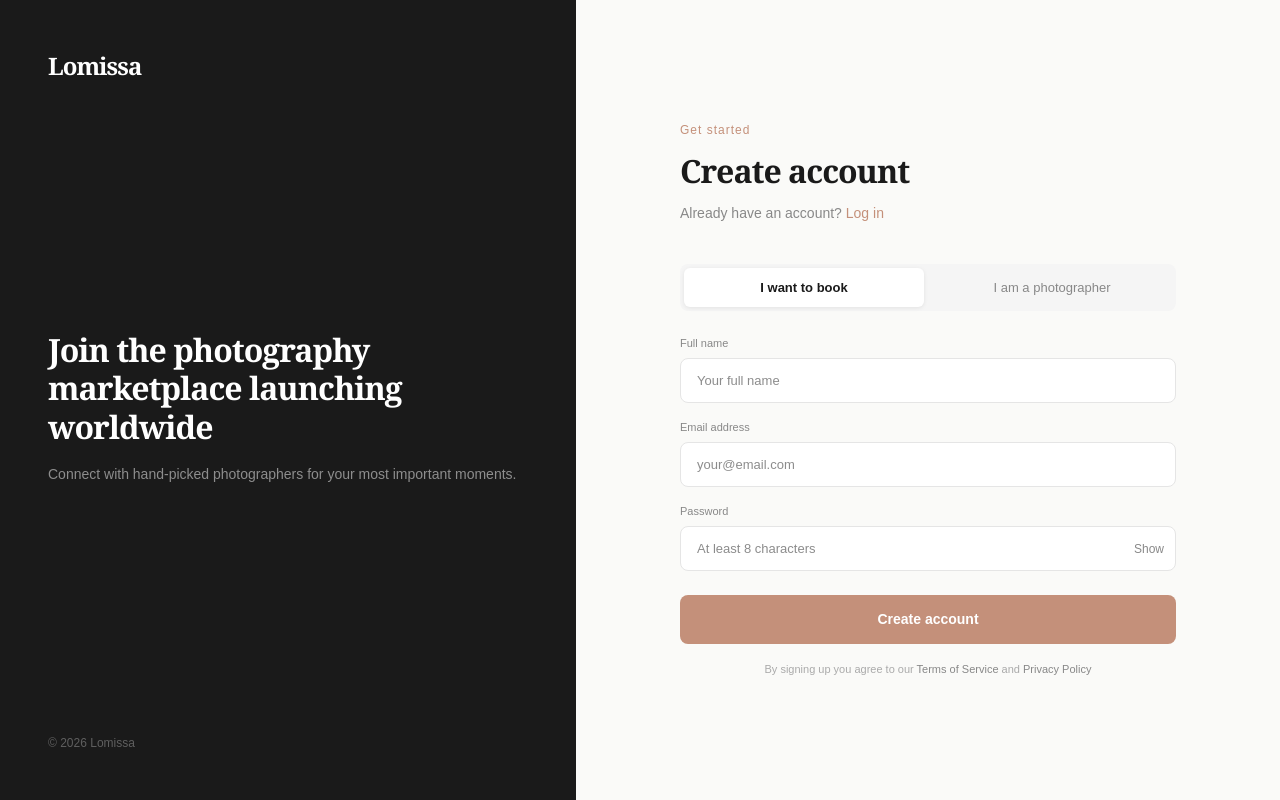
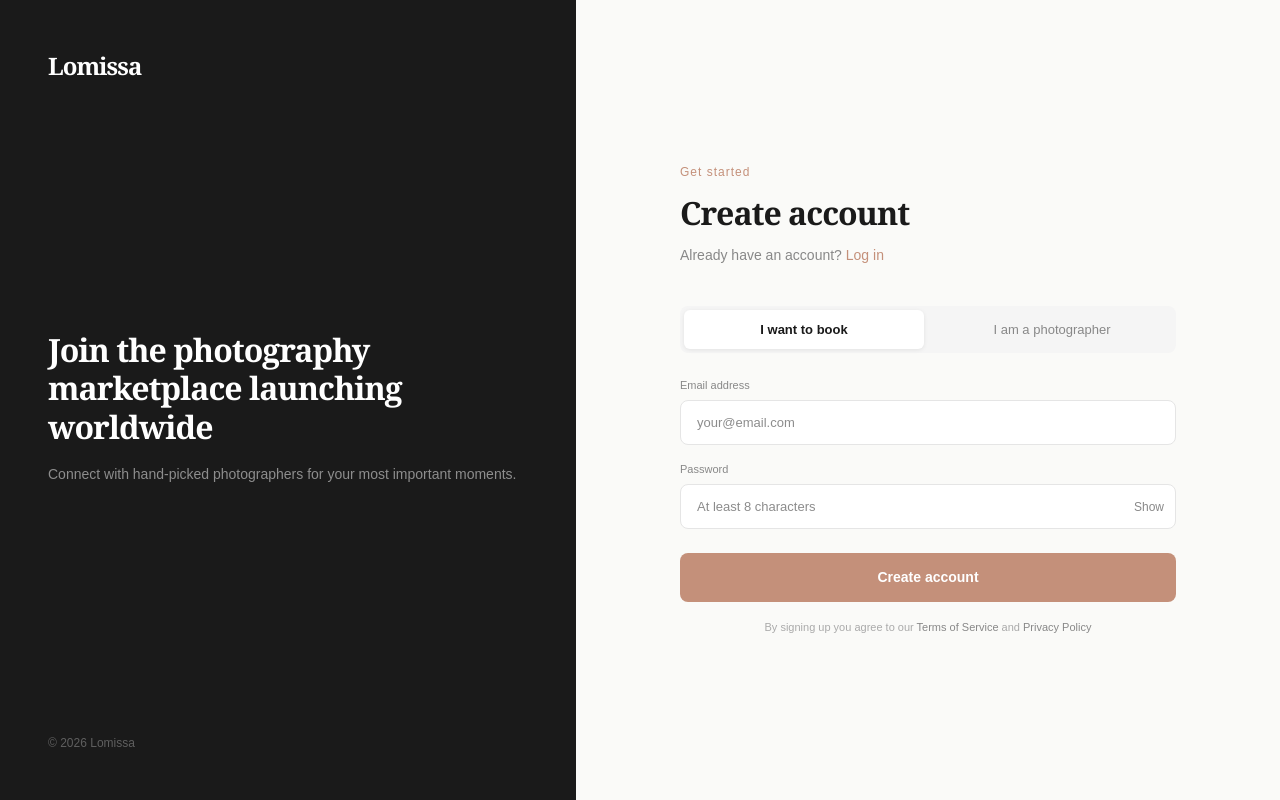
Before and after one commit to modqi/framio, a Next.js app: page /login in a window 1280 px wide. Built offline with nearby package versions, Linux system fonts and the light colour scheme; no server answers.

Commit message:
Remove name field from signup

```diff
--- a/app/login/page.tsx
+++ b/app/login/page.tsx
@@ -3,7 +3,6 @@ import { useState } from "react";
 import { supabase } from "../../lib/supabase";
 
 export default function Signup() {
-  const [name, setName] = useState("");
   const [email, setEmail] = useState("");
   const [password, setPassword] = useState("");
   const [role, setRole] = useState("client");
@@ -13,7 +12,7 @@ export default function Signup() {
   const [showPassword, setShowPassword] = useState(false);
 
   const handleSignup = async () => {
-    if (!name || !email || !password) { setError("Please fill in all fields."); return; }
+    if (!email || !password) { setError("Please fill in all fields."); return; }
     if (password.length < 8) { setError("Password must be at least 8 characters."); return; }
     setLoading(true);
     setError("");
@@ -21,7 +20,7 @@ export default function Signup() {
       email,
       password,
       options: {
-        data: { name, role },
+        data: { role },
         emailRedirectTo: "https://lomissa.com/auth/confirm",
       },
     });
@@ -96,17 +95,6 @@ export default function Signup() {
         <div style={{display: "flex", flexDirection: "column", gap: "16px"}}>
 
           <div>
-            <label style={{fontSize: "11px", color: "#888", display: "block", marginBottom: "6px"}}>Full name</label>
-            <input
-              type="text"
-              value={name}
-              onChange={(e) => setName(e.target.value)}
-              placeholder="Your full name"
-              style={{width: "100%", border: "1px solid #e5e5e5", borderRadius: "8px", padding: "12px 16px", fontSize: "13px", outline: "none", color: "#1a1a1a", backgroundColor: "#fff", boxSizing: "border-box"}}
-            />
-          </div>
-
-          <div>
             <label style={{fontSize: "11px", color: "#888", display: "block", marginBottom: "6px"}}>Email address</label>
             <input
               type="email"
```
